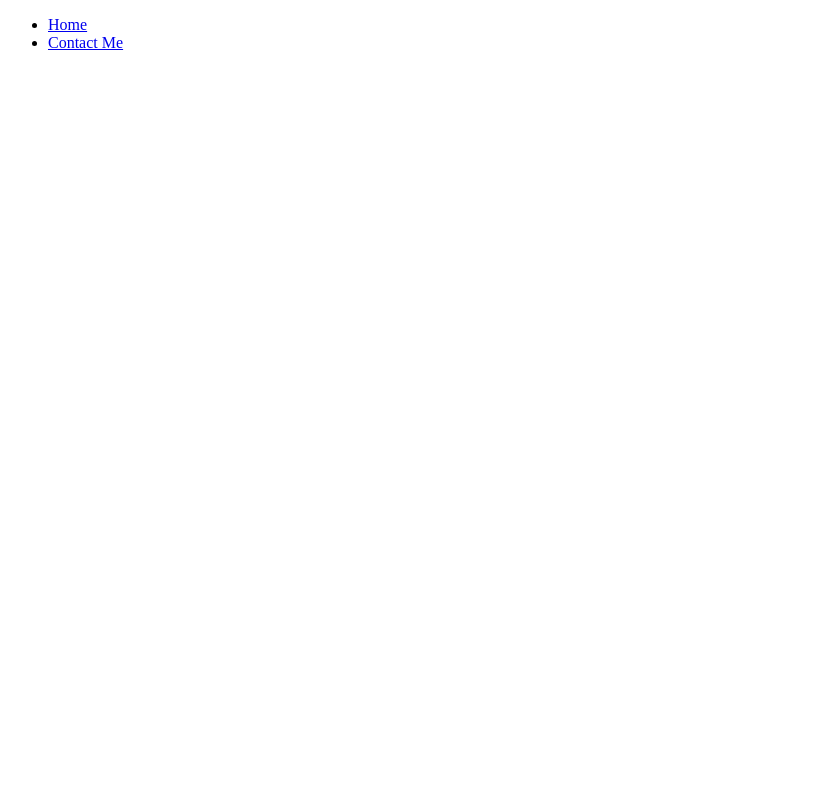
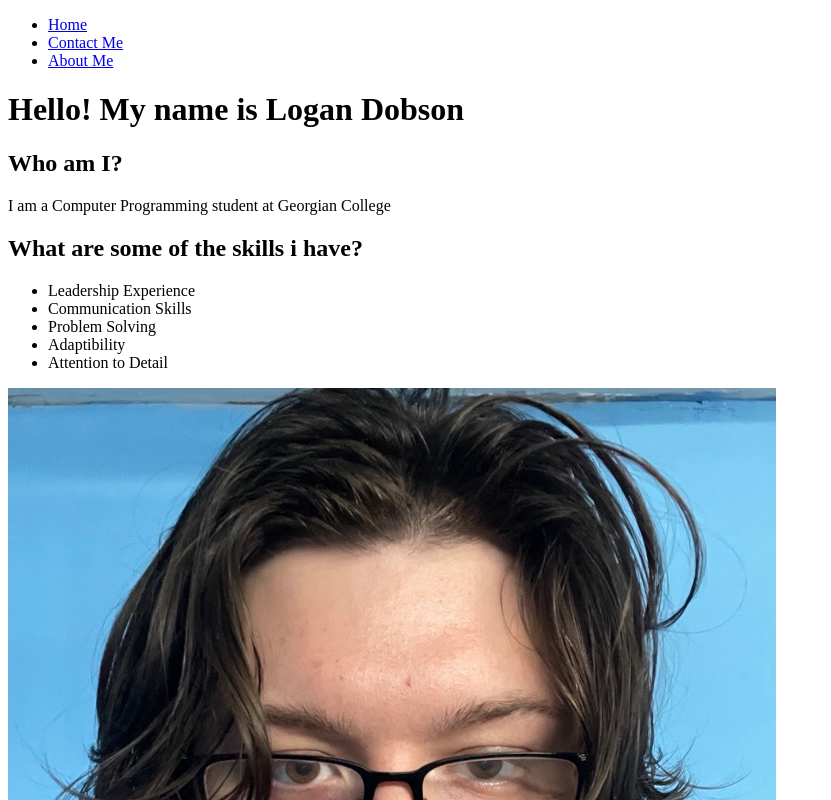
Before and after one commit to LoganDobson/COMP-1002---Assignment-1, a plain HTML site: page index.html in a window 1280 px wide. Shown: the top 800 px of the page, without its empty margins (0-831 px from the left). Drawn offline with Linux system fonts and the light colour scheme.

Commit message:
Started Home page and added navigation between all 3 pages

```diff
--- a/index.html
+++ b/index.html
@@ -4,7 +4,7 @@
     <meta charset="UTF-8">
     <meta http-equiv="X-UA-Compatible" content="IE=edge">
     <meta name="viewport" content="width=device-width, initial-scale=1.0">
-    <title>Document</title>
+    <title>Home Page</title>
 </head>
 <body>
     <header>
@@ -16,9 +16,35 @@
                 <li>
                     <a href="./contact.html">Contact Me</a>
                 </li>
+                <li>
+                    <a href="./about.html">About Me</a>
+                </li>
             </ul>
         </nav>
-        <h1></h1>
+        <h1>Hello! My name is Logan Dobson</h1>
     </header>
+    <main>
+        <section>
+            <h2>Who am I?</h2>
+            <p>I am a Computer Programming student at Georgian College</p>
+        </section>
+        <section>
+            <h2>What are some of the skills i have?</h2>
+            <ul>
+                <li>Leadership Experience</li>
+                <li>Communication Skills</li>
+                <li>Problem Solving</li>
+                <li>Adaptibility</li>
+                <li>Attention to Detail</li>
+            </ul>
+        </section>
+        <section>
+            <img src="5333024B-80F9-4A34-B299-FB795361002C_1_105_c.jpeg" alt="A picture of Myself">
+
+        </section>
+
+
+    </main>
+    <footer>2022, Logan Dobson</footer>
 </body>
 </html>
```
Also changed, not shown: about.html (+16 -0 lines), contact.html (+3 -0 lines), 5333024B-80F9-4A34-B299-FB795361002C_1_105_c.jpeg (added).
